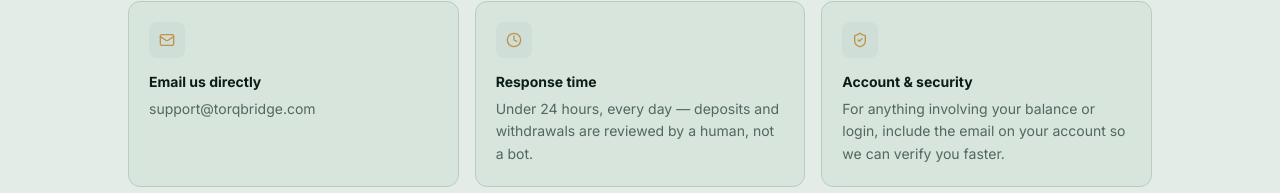
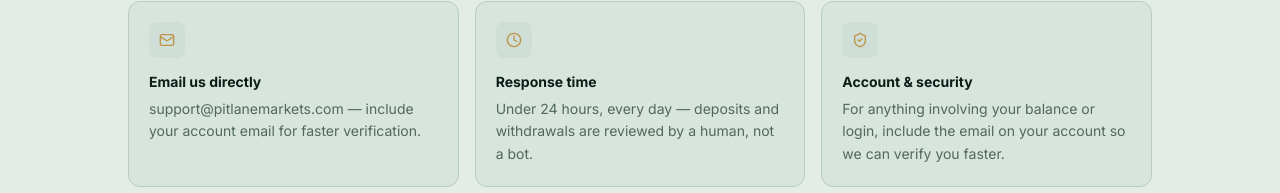
Before and after one commit to futurelammar/stockvest-fr, a Next.js app: page /contact in a window 1280 px wide. Shown: the part 458-651 px from the top of the page. Built offline with nearby package versions, Linux system fonts and the light colour scheme; no server answers.

Commit message:
contact fix

```diff
--- a/src/app/(marketing)/contact/page.tsx
+++ b/src/app/(marketing)/contact/page.tsx
@@ -33,7 +33,7 @@
               {
                 icon: Mail,
                 title: "Email us directly",
-                body: "support@torqbridge.com",
+                body: "support@pitlanemarkets.com — include your account email for faster verification.",
               },
               {
                 icon: Clock,
```
